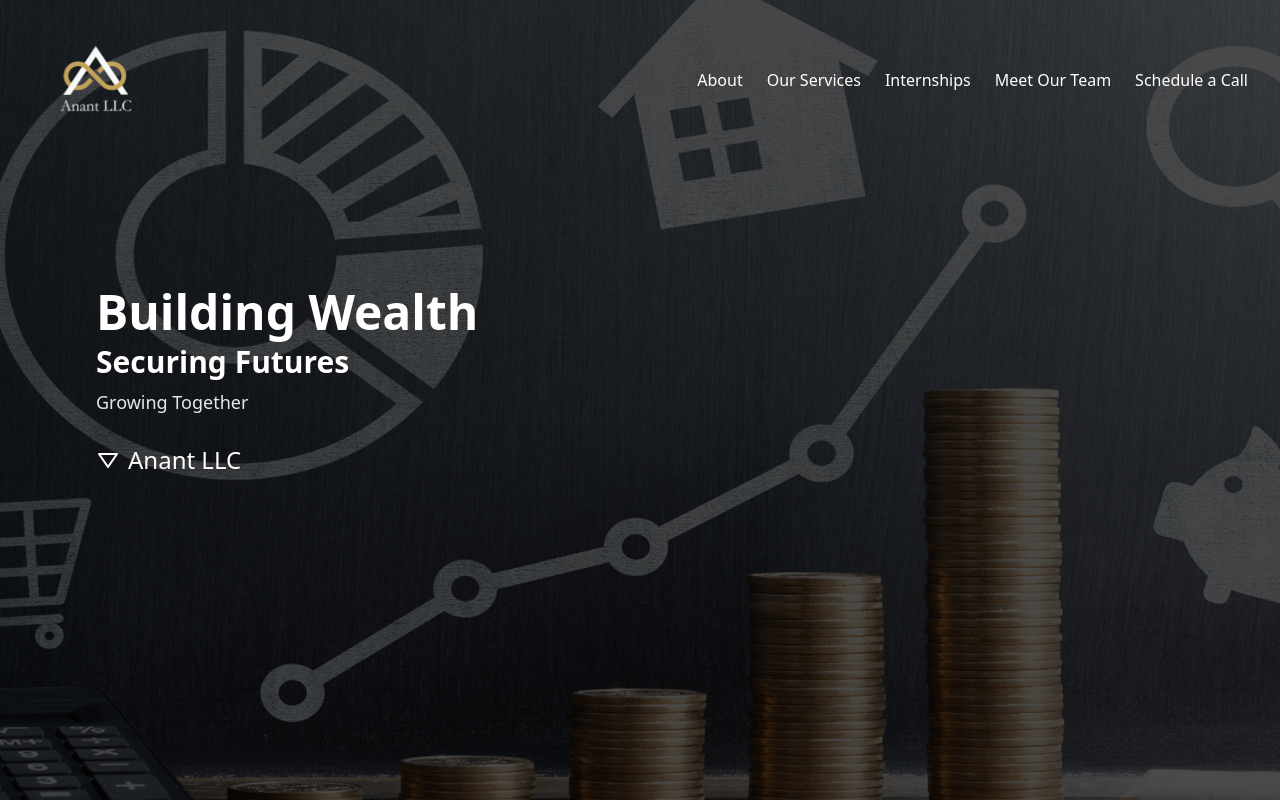
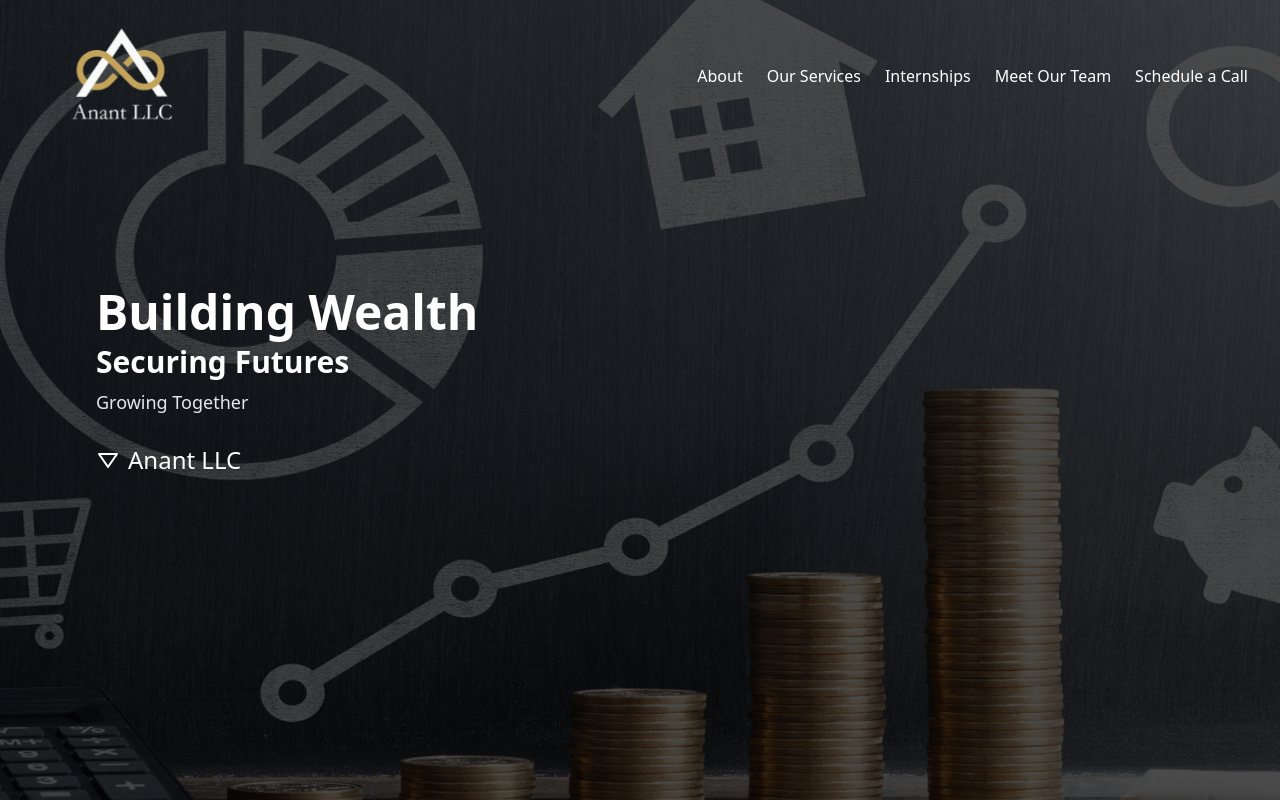
Before and after one commit to AnantLLC/Anant-Website, a Next.js app in the folder frontend/: page / in a window 1280 px wide. Shown: the top 802 px of the page. Built offline with nearby package versions, Linux system fonts and the light colour scheme.

Commit message:
adjusted logo sizing in navbar layout

```diff
--- a/frontend/app/components/navbar.tsx
+++ b/frontend/app/components/navbar.tsx
@@ -88,10 +88,10 @@ export default function Navbar() {
           : "bg-transparent py-4"
       }`}
     >
-      <div className="max-w-7xl mx-auto px-4 sm:px-6 lg:px-8">
-        <div className="flex justify-between items-center">
+      <div className="flex items-center justify-between px-4 sm:px-6 lg:px-8">
+        {/* <div className="flex justify-between items-center"> */}
           <Link href="/" className="flex items-center">
-            <div className="h-32 w-32 relative">
+            <div className="h-30 w-45 relative">
               <Image
                 src={logo}
                 alt="Anant Logo"
@@ -197,7 +197,7 @@ export default function Navbar() {
               )}
             </button>
           </div>
-        </div>
+        {/* </div> */}
       </div>
 
       {/* Mobile menu */}
--- a/frontend/app/ui/home/Hero.tsx
+++ b/frontend/app/ui/home/Hero.tsx
@@ -17,7 +17,7 @@ export default function Hero() {
         />
       </div>
       <div className="relative z-10 flex flex-col min-h-screen py-36 px-24">
-        <div className="max-w-7xl py-36">
+        <div className="w-full py-36">
           <h1 className="text-5xl font-bold text-white mb-2">
             Building Wealth
           </h1>
```
